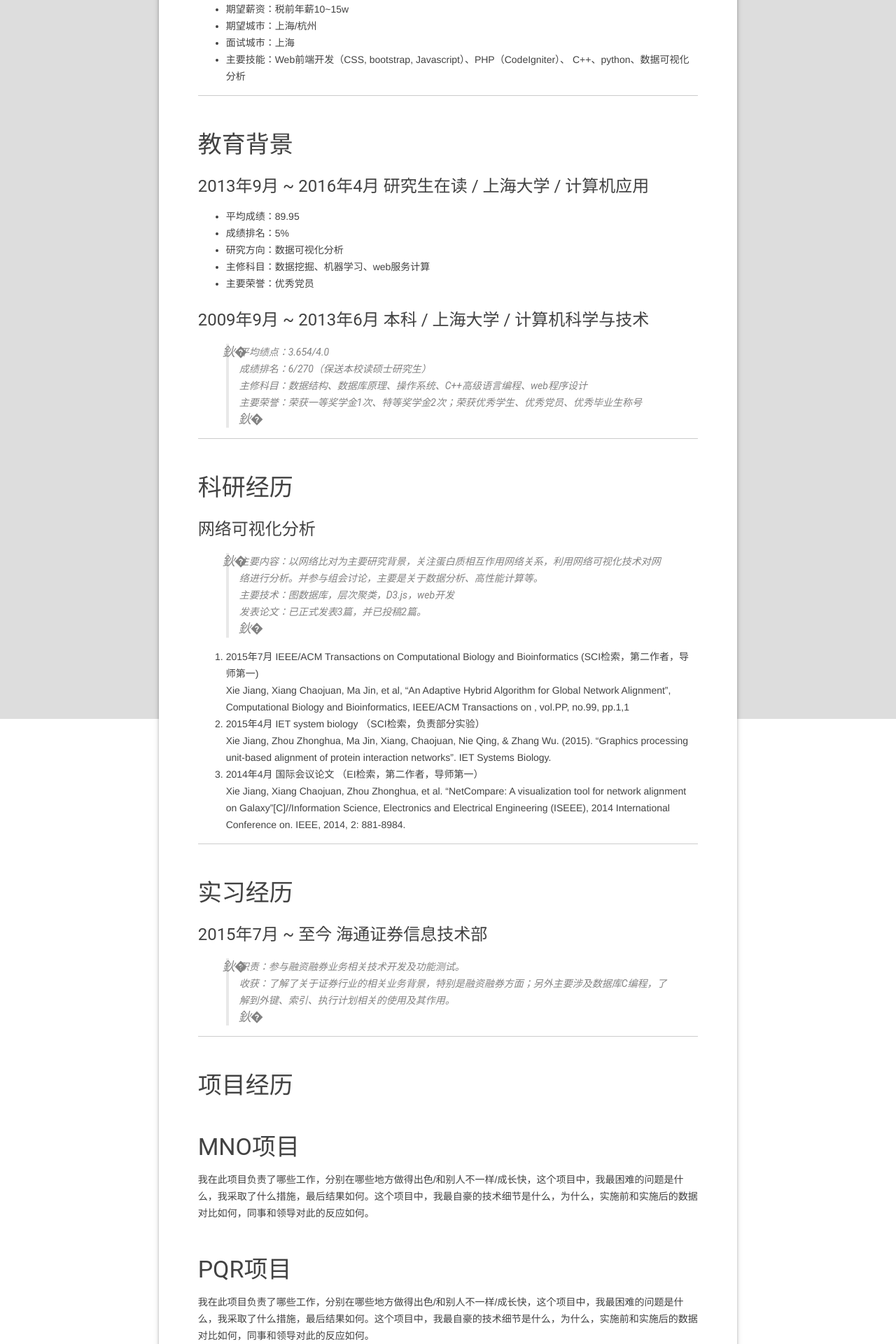
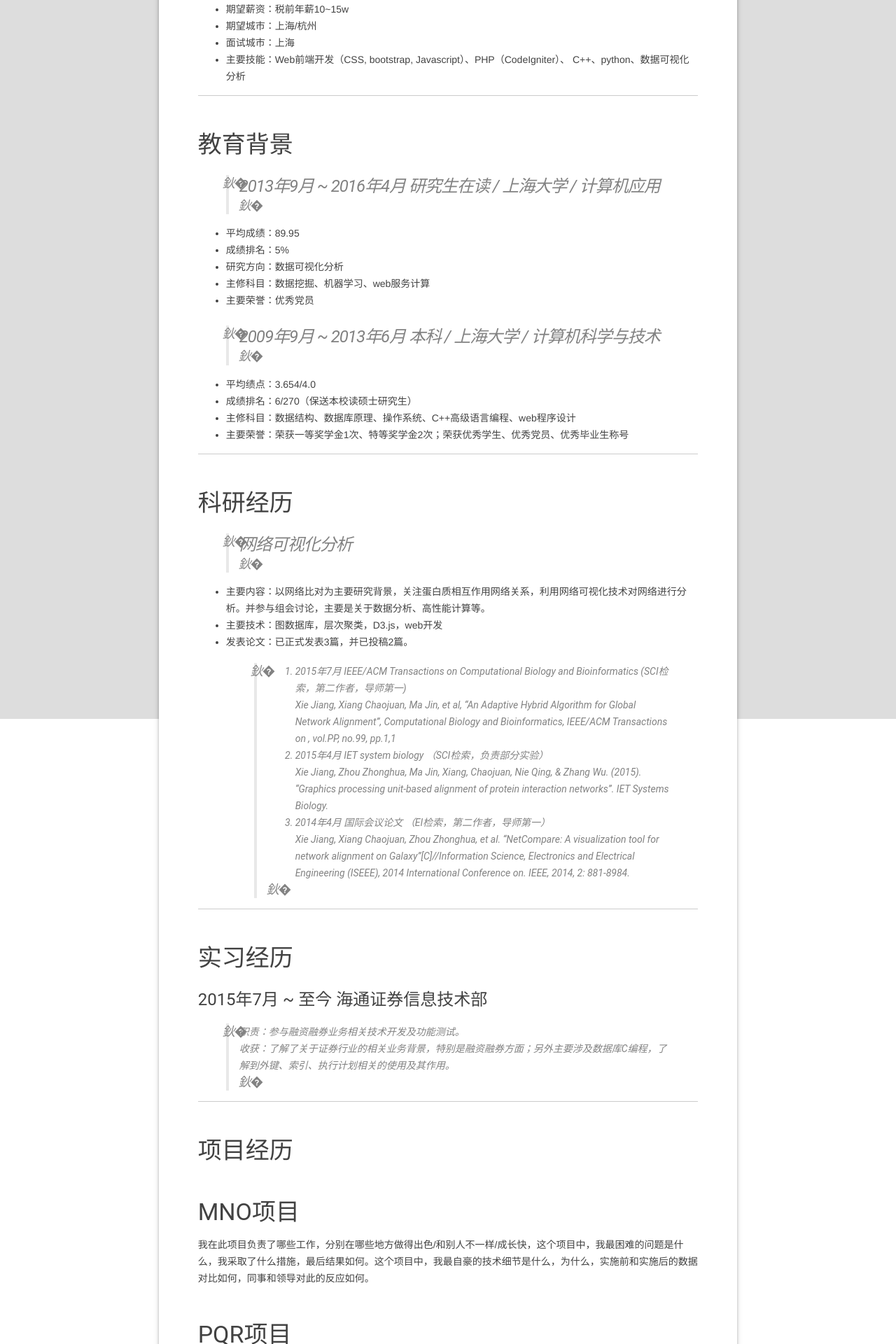
Before and after one commit to elephantsuperjuan/elephant, a Jekyll site: the page built from _posts/2015-08-22-resume.markdown, in a window 1280 px wide. Shown: the part 1037-2957 px from the top of the page at 70% size. Built offline with Jekyll 4.4.1, drawn with Linux system fonts in a browser that asks for light colours; some of the changed text lies outside the part shown.

```diff
--- a/_posts/2015-08-22-resume.markdown
+++ b/_posts/2015-08-22-resume.markdown
@@ -32,7 +32,7 @@ C++、python、数据可视化分析
 
 ### 教育背景
 
-#### 2013年9月 ~ 2016年4月 研究生在读 / 上海大学 / 计算机应用
+ > #### 2013年9月 ~ 2016年4月 研究生在读 / 上海大学 / 计算机应用
 
  - 平均成绩：89.95
  - 成绩排名：5%
@@ -40,24 +40,23 @@ C++、python、数据可视化分析
  - 主修科目：数据挖掘、机器学习、web服务计算
  - 主要荣誉：优秀党员
 
-#### 2009年9月 ~ 2013年6月 本科 / 上海大学 / 计算机科学与技术
+ > #### 2009年9月 ~ 2013年6月 本科 / 上海大学 / 计算机科学与技术
 
- > 平均绩点：3.654/4.0
- > 成绩排名：6/270（保送本校读硕士研究生）
- > 主修科目：数据结构、数据库原理、操作系统、C++高级语言编程、web程序设计
- > 主要荣誉：荣获一等奖学金1次、特等奖学金2次；荣获优秀学生、优秀党员、优秀毕业生称号
- >
+ - 平均绩点：3.654/4.0
+ - 成绩排名：6/270（保送本校读硕士研究生）
+ - 主修科目：数据结构、数据库原理、操作系统、C++高级语言编程、web程序设计
+ - 主要荣誉：荣获一等奖学金1次、特等奖学金2次；荣获优秀学生、优秀党员、优秀毕业生称号
 
 ---
 
 ### 科研经历
 
-#### 网络可视化分析
+ > #### 网络可视化分析
 
-> 主要内容：以网络比对为主要研究背景，关注蛋白质相互作用网络关系，利用网络可视化技术对网络进行分析。并参与组会讨论，主要是关于数据分析、高性能计算等。
-> 主要技术：图数据库，层次聚类，D3.js，web开发
-> 发表论文：已正式发表3篇，并已投稿2篇。
-
+ - 主要内容：以网络比对为主要研究背景，关注蛋白质相互作用网络关系，利用网络可视化技术对网络进行分析。并参与组会讨论，主要是关于数据分析、高性能计算等。
+ - 主要技术：图数据库，层次聚类，D3.js，web开发
+ - 发表论文：已正式发表3篇，并已投稿2篇。
+ >
 1. 2015年7月 IEEE/ACM Transactions on Computational Biology and Bioinformatics (SCI检索，第二作者，导师第一)
 Xie Jiang, Xiang Chaojuan, Ma Jin, et al, “An Adaptive Hybrid Algorithm for Global Network Alignment", Computational Biology and Bioinformatics, IEEE/ACM Transactions on , vol.PP, no.99, pp.1,1
 2. 2015年4月 IET system biology （SCI检索，负责部分实验）
```
